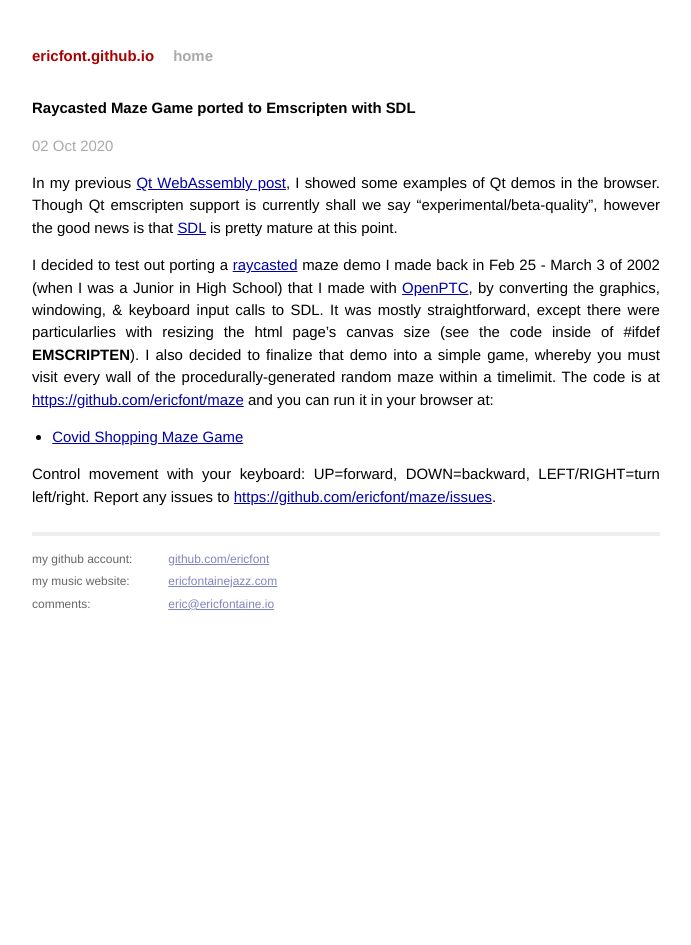
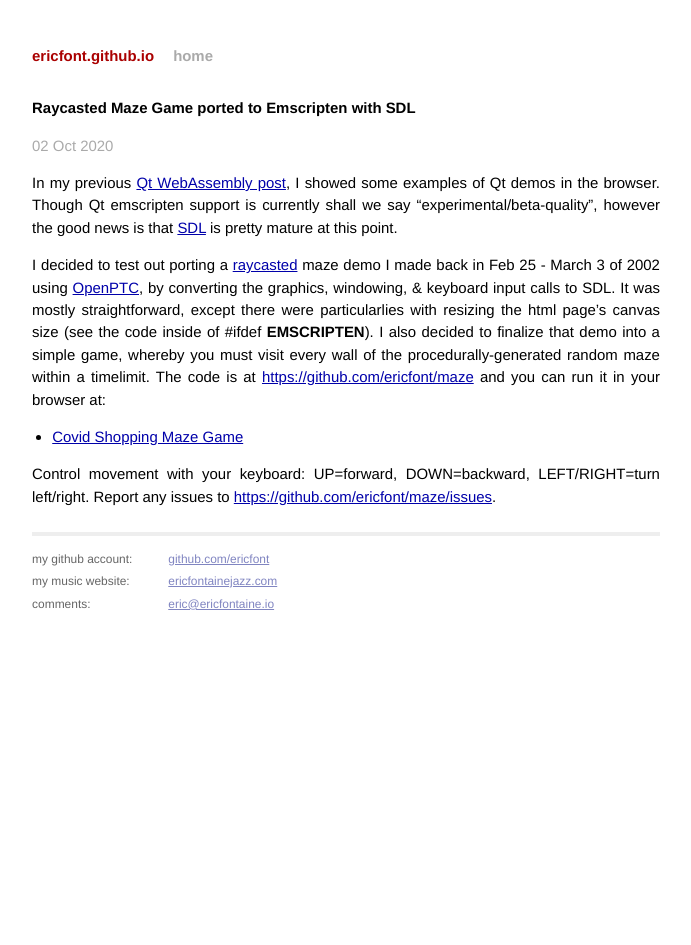
Before and after one commit to ericfont/ericfont.github.io, a Jekyll site: the page built from _posts/2020-10-02-Raycasted-Maze-Game-Emscripten-Port.markdown, in a window 1280 px wide. Shown: the whole page, without its empty margins (294-985 px from the left). Built offline with Jekyll 4.4.1, drawn with Linux system fonts in a browser that asks for light colours.

Commit message:
Update 2020-10-02-Raycasted-Maze-Game-Emscripten-Port.markdown
shorten wording

```diff
--- a/_posts/2020-10-02-Raycasted-Maze-Game-Emscripten-Port.markdown
+++ b/_posts/2020-10-02-Raycasted-Maze-Game-Emscripten-Port.markdown
@@ -6,7 +6,7 @@ date: 2020-10-02
 
 In my previous [Qt WebAssembly post]({% post_url 2020-09-24-Qt-WebAssembly %}), I showed some examples of Qt demos in the browser. Though Qt emscripten support is currently shall we say "experimental/beta-quality", however the good news is that [SDL](https://www.libsdl.org) is pretty mature at this point.
 
-I decided to test out porting a [raycasted](https://en.wikipedia.org/wiki/Ray_casting) maze demo I made back in Feb 25 - March 3 of 2002 (when I was a Junior in High School) that I made with [OpenPTC](https://sourceforge.net/p/openptc/wiki/Home/), by converting the graphics, windowing, & keyboard input calls to SDL. It was mostly straightforward, except there were particularlies with resizing the html page's canvas size (see the code inside of #ifdef __EMSCRIPTEN__). I also decided to finalize that demo into a simple game, whereby you must visit every wall of the procedurally-generated random maze within a timelimit. The code is at <https://github.com/ericfont/maze> and you can run it in your browser at:
+I decided to test out porting a [raycasted](https://en.wikipedia.org/wiki/Ray_casting) maze demo I made back in Feb 25 - March 3 of 2002 using [OpenPTC](https://sourceforge.net/p/openptc/wiki/Home/), by converting the graphics, windowing, & keyboard input calls to SDL. It was mostly straightforward, except there were particularlies with resizing the html page's canvas size (see the code inside of #ifdef __EMSCRIPTEN__). I also decided to finalize that demo into a simple game, whereby you must visit every wall of the procedurally-generated random maze within a timelimit. The code is at <https://github.com/ericfont/maze> and you can run it in your browser at:
 
 * [Covid Shopping Maze Game]({% link covidshopping/maze.html %})
 
```
